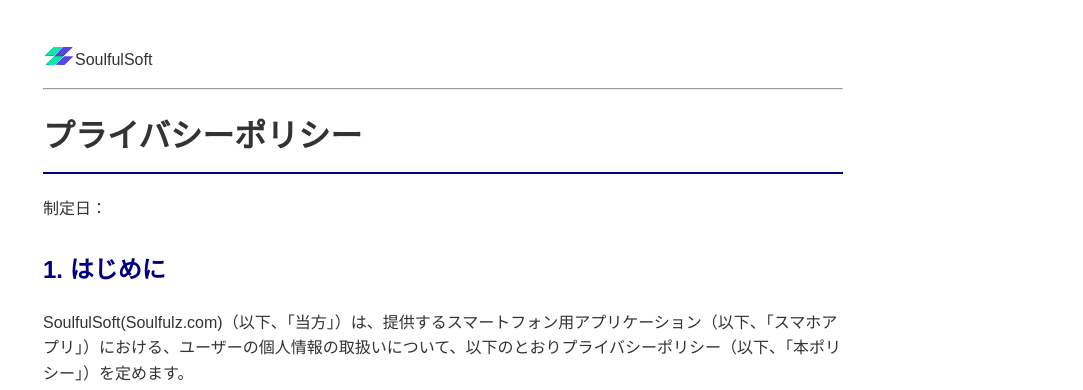
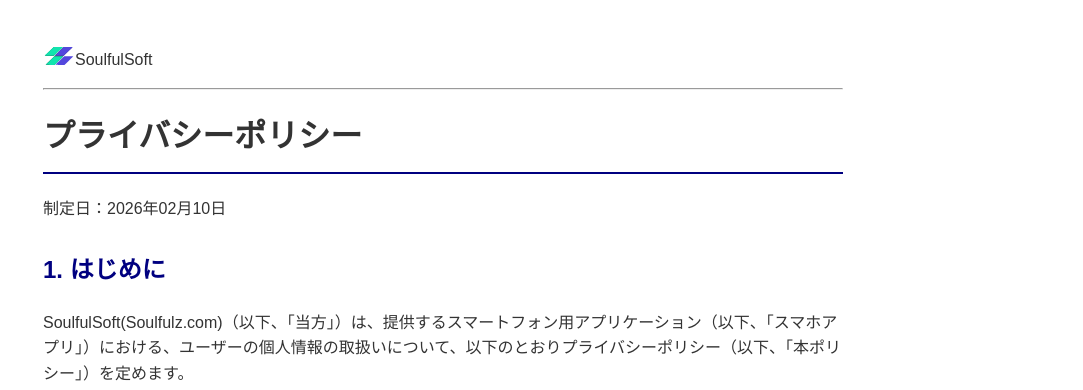
Before and after one commit to SoulfulSoft/soulfulsoft.github.io, a Jekyll site: the page built from switch_to_lock_screen/privacy-policy.md, in a window 1280 px wide. Shown: the top 390 px of the page, without its empty margins (197-1280 px from the left). Built offline with Jekyll 4.4.1, drawn with Linux system fonts in a browser that asks for light colours.

Commit message:
Update privacy-policy.md

```diff
--- a/switch_to_lock_screen/privacy-policy.md
+++ b/switch_to_lock_screen/privacy-policy.md
@@ -2,6 +2,7 @@
 layout: privacy-policy
 title: "Privacy Policy - Switch to Lock Screen"
 topa: ".."
+date-of-enactment: "2026年02月10日"
 app-specific-title: "データの保存と管理"
 app-specific: "
     <p>アプリで保存や管理されるデータはありません。</p>
```
